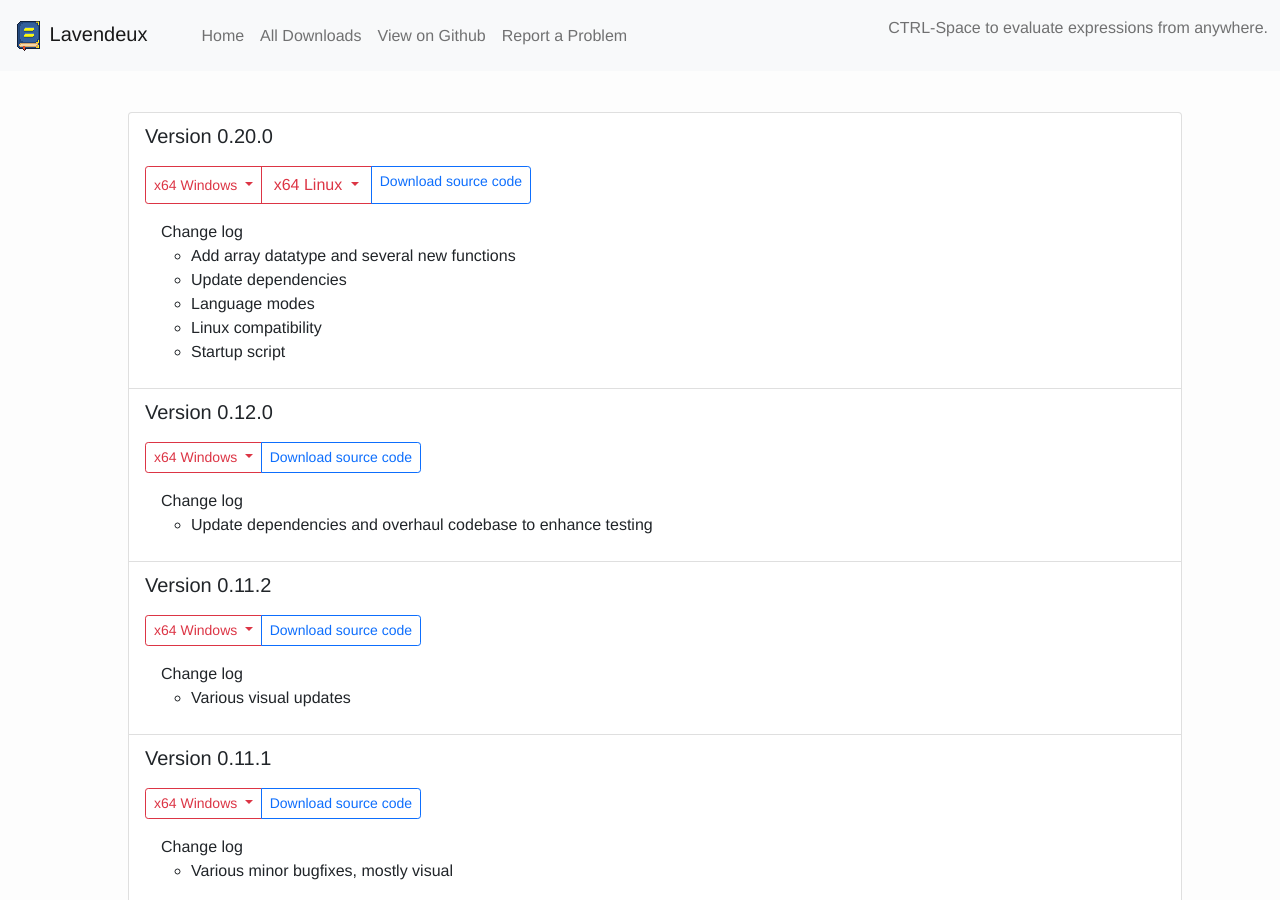
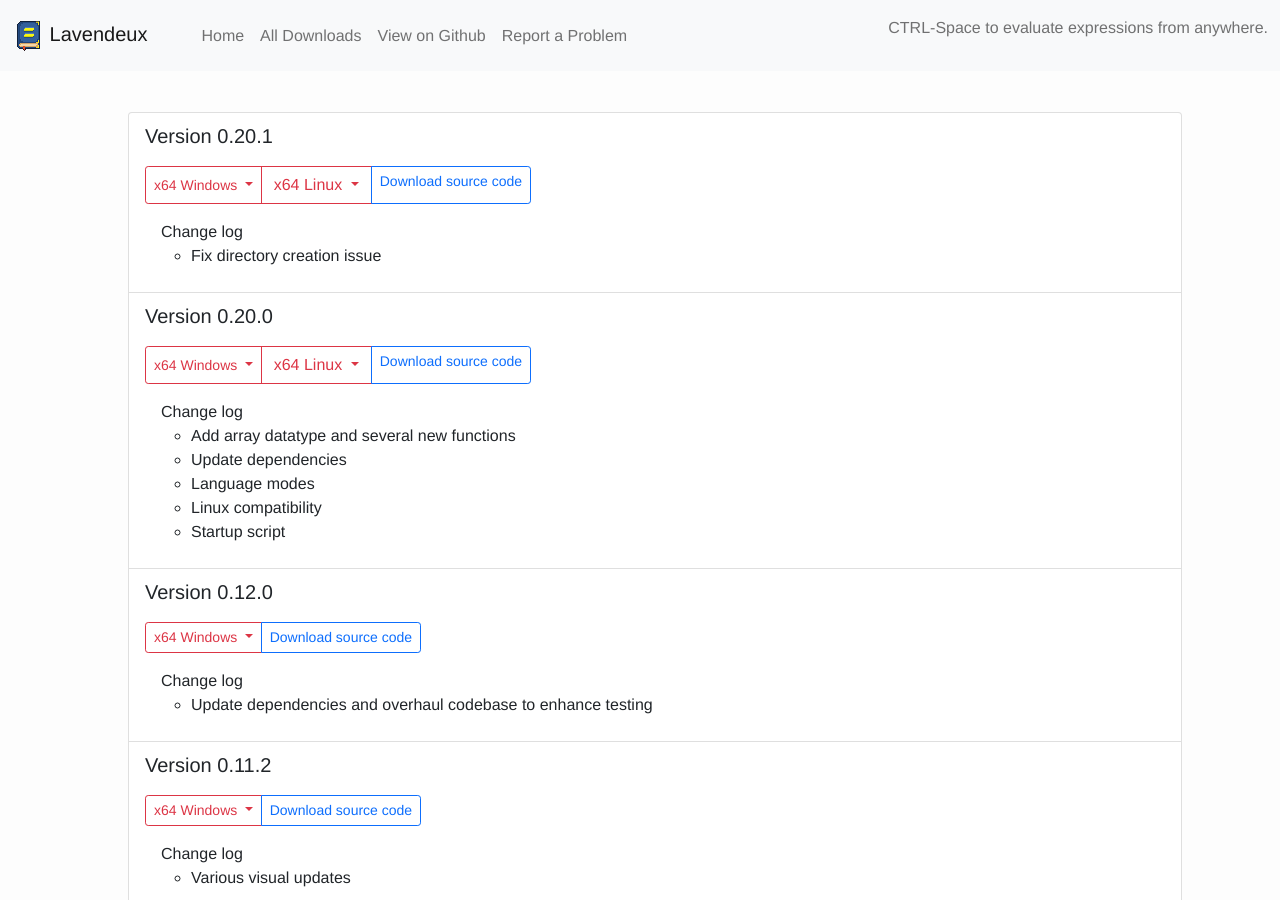
Before and after one commit to rscarson/rscarson.github.io, a Jekyll site: the page built from downloads.html, in a window 1280 px wide and 900 px high. Built offline with Jekyll 4.4.1, drawn with Linux system fonts in a browser that asks for light colours.

Commit message:
new version

```diff
--- a/_data/releases.json
+++ b/_data/releases.json
@@ -1,4 +1,19 @@
 [
+	{
+		"name": "0.20.1",
+		"changelog": [
+			"Fix directory creation issue"
+		],
+		"downloads": {
+			"win_install": "https://github.com/rscarson/Lavendeux/releases/download/v0.20.1/lavendeux_0.20.1_x64_en-US.msi.zip",
+			"win_zip": "https://github.com/rscarson/Lavendeux/releases/download/v0.20.1/lavendeux.exe",
+			"linux_deb": "https://github.com/rscarson/Lavendeux/releases/download/v0.20.1/lavendeux_0.20.1_amd64.deb.zip",
+			"linux_appimage": "https://github.com/rscarson/Lavendeux/releases/download/v0.20.1/lavendeux_0.20.1_amd64.appimage.zip",
+			"github": "https://github.com/rscarson/Lavendeux/releases/tag/v0.20.1",
+			"source": "https://github.com/rscarson/Lavendeux/archive/v0.20.1.tar.gz"
+		}
+	},
+
 	{
 		"name": "0.20.0",
 		"changelog": [
```
